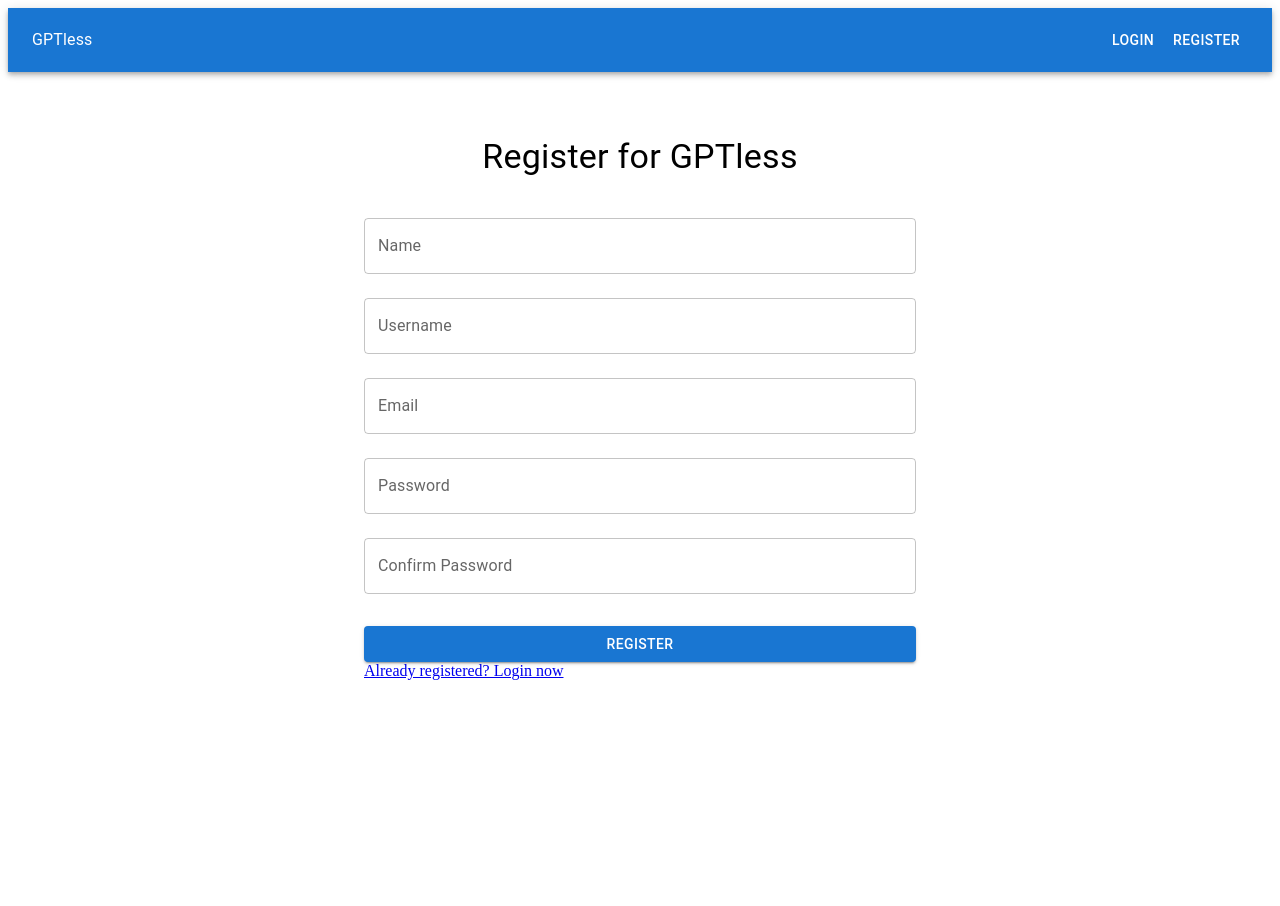
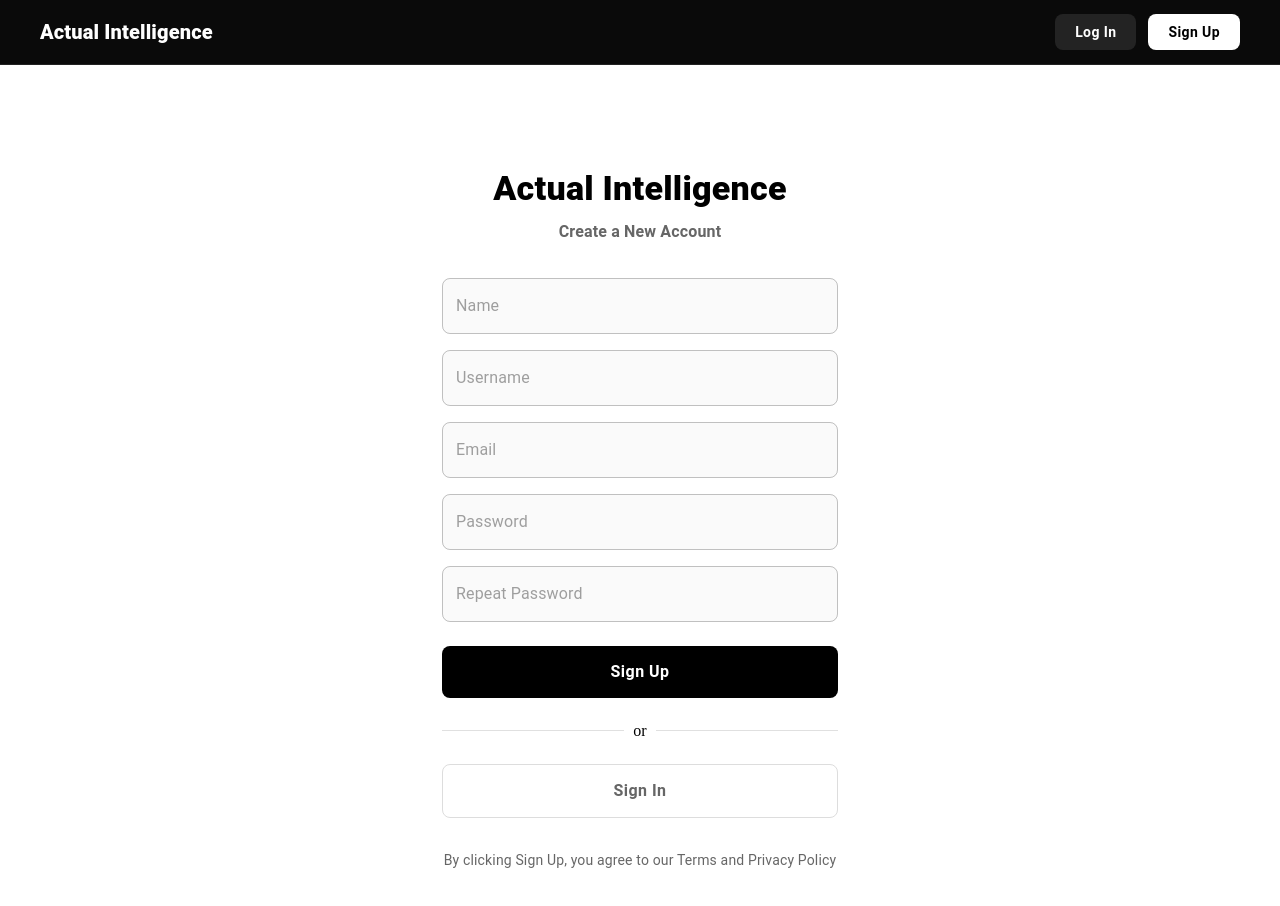
Before and after one commit to T16BGPTless/Actual-Intelligence-API, a React app in the folder frontend/: page /register in a window 1280 px wide. Shown: the top 906 px of the page. Before the commit the page ends 800 px from the top, so only its background shows below. Built offline with nearby package versions, Linux system fonts and the light colour scheme; the HTML template or start-up script is replaced by a standard one.

Commit message:
Made login, register and navbar really pretty

```diff
--- a/frontend/src/App.jsx
+++ b/frontend/src/App.jsx
@@ -1,21 +1,31 @@
 import { Routes, Route } from "react-router-dom";
+import { Box, Container } from "@mui/material";
 import Navbar from "./components/Navbar";
-
 import Home from "./pages/Home";
 import Login from "./pages/auth/Login";
 import Register from "./pages/auth/Register";
 
 function App() {
   return (
-    <>
+    <Box sx={{ display: 'flex', flexDirection: 'column', minHeight: '100vh' }}>
       <Navbar />
+      <Box component="main" sx={{ flexGrow: 1, pt: '64px' }}>
+        <Container
+          maxWidth="lg"
+          sx={{
+            py: 4,
+            px: { xs: 2, lg: 0 }
+          }}
+        >
+          <Routes>
+            <Route path="/" element={<Home />} />
+            <Route path="/login" element={<Login />} />
+            <Route path="/register" element={<Register />} />
+          </Routes>
+        </Container>
+      </Box>
 
-      <Routes>
-        <Route path="/" element={<Home />} />
-        <Route path="/login" element={<Login />} />
-        <Route path="/register" element={<Register />} />
-      </Routes>
-    </>
+    </Box>
   );
 }
 
--- a/frontend/src/components/Navbar.jsx
+++ b/frontend/src/components/Navbar.jsx
@@ -1,8 +1,5 @@
 import { useNavigate } from "react-router-dom";
-import AppBar from "@mui/material/AppBar";
-import Toolbar from "@mui/material/Toolbar";
-import Button from "@mui/material/Button";
-import Typography from "@mui/material/Typography";
+import { AppBar, Toolbar, Button, Typography, Box, Container } from "@mui/material";
 
 function Navbar() {
   const navigate = useNavigate();
@@ -13,31 +10,78 @@ function Navbar() {
     navigate("/login");
   };
 
+  const buttonBase = {
+    textTransform: 'none',
+    borderRadius: '8px',
+    fontWeight: 600,
+    px: 2.5,
+    transition: 'all 0.2s cubic-bezier(0.4, 0, 0.2, 1)',
+    '&:hover': { transform: 'translateY(-2px)' },
+    '&:active': { transform: 'translateY(0)' }
+  };
+
   return (
-    <AppBar position="static">
-      <Toolbar>
+    <AppBar
+      position="fixed"
+      elevation={0}
+      sx={{
+        bgcolor: '#0a0a0a',
+        borderBottom: '1px solid #222'
+      }}
+    >
+      <Container maxWidth="lg" disableGutters>
+        <Toolbar
+          sx={{
+            justifyContent: 'space-between',
+            px: { xs: 2, lg: 0 },
+            minHeight: '64px'
+          }}
+        >
           <Typography
-          sx={{ flexGrow: 1, cursor: "pointer" }}
+            variant="h6"
+            sx={{ cursor: "pointer", fontWeight: 900, color: '#fff' }}
             onClick={() => navigate("/")}
           >
-          GPTless
+            Actual Intelligence
           </Typography>
 
-        {token ? (
-          <Button color="inherit" onClick={logout}>
+          <Box sx={{ display: 'flex', gap: 1.5 }}>
+            {!token ? (
+              <>
+                <Button
+                  sx={{ ...buttonBase, color: '#fff', bgcolor: 'rgba(255,255,255,0.1)' }}
+                  onClick={() => navigate("/login")}
+                >
+                  Log In
+                </Button>
+                <Button
+                  variant="contained"
+                  disableElevation
+                  sx={{ ...buttonBase, bgcolor: '#fff', color: '#000' }}
+                  onClick={() => navigate("/register")}
+                >
+                  Sign Up
+                </Button>
+              </>
+            ) : (
+              <>
+                <Button
+                  sx={{ ...buttonBase, color: '#ff5252' }}
+                  onClick={logout}
+                >
                   Logout
                 </Button>
-        ) : (
-          <>
-            <Button color="inherit" onClick={() => navigate("/login")}>
-              Login
-            </Button>
-            <Button color="inherit" onClick={() => navigate("/register")}>
-              Register
+                <Button
+                  sx={{ ...buttonBase, color: '#ff5252' }}
+                  onClick={logout}
+                >
+                  Token Thing Here!
                 </Button>
               </>
             )}
+          </Box>
         </Toolbar>
+      </Container>
     </AppBar>
   );
 }
--- a/frontend/src/index.css
+++ b/frontend/src/index.css
@@ -1,111 +1,21 @@
-:root {
-  --text: #6b6375;
-  --text-h: #08060d;
-  --bg: #fff;
-  --border: #e5e4e7;
-  --code-bg: #f4f3ec;
-  --accent: #aa3bff;
-  --accent-bg: rgba(170, 59, 255, 0.1);
-  --accent-border: rgba(170, 59, 255, 0.5);
-  --social-bg: rgba(244, 243, 236, 0.5);
-  --shadow:
-    rgba(0, 0, 0, 0.1) 0 10px 15px -3px, rgba(0, 0, 0, 0.05) 0 4px 6px -2px;
-
-  --sans: system-ui, 'Segoe UI', Roboto, sans-serif;
-  --heading: system-ui, 'Segoe UI', Roboto, sans-serif;
-  --mono: ui-monospace, Consolas, monospace;
-
-  font: 18px/145% var(--sans);
-  letter-spacing: 0.18px;
-  color-scheme: light dark;
-  color: var(--text);
-  background: var(--bg);
-  font-synthesis: none;
-  text-rendering: optimizeLegibility;
-  -webkit-font-smoothing: antialiased;
-  -moz-osx-font-smoothing: grayscale;
-
-  @media (max-width: 1024px) {
-    font-size: 16px;
-  }
-}
-
-@media (prefers-color-scheme: dark) {
-  :root {
-    --text: #9ca3af;
-    --text-h: #f3f4f6;
-    --bg: #16171d;
-    --border: #2e303a;
-    --code-bg: #1f2028;
-    --accent: #c084fc;
-    --accent-bg: rgba(192, 132, 252, 0.15);
-    --accent-border: rgba(192, 132, 252, 0.5);
-    --social-bg: rgba(47, 48, 58, 0.5);
-    --shadow:
-      rgba(0, 0, 0, 0.4) 0 10px 15px -3px, rgba(0, 0, 0, 0.25) 0 4px 6px -2px;
-  }
-
-  #social .button-icon {
-    filter: invert(1) brightness(2);
-  }
-}
-
-body {
+/* index.css */
+html, body {
   margin: 0;
+  padding: 0;
+  width: 100%;
+  overflow-x: hidden;
+  background-color: #fff;
 }
 
 #root {
-  width: 1126px;
-  max-width: 100%;
-  margin: 0 auto;
-  text-align: center;
-  border-inline: 1px solid var(--border);
-  min-height: 100svh;
+  width: 100% !important;
+  margin: 0;
+  padding: 0;
   display: flex;
   flex-direction: column;
-  box-sizing: border-box;
+  min-height: 100vh;
 }
 
-h1,
-h2 {
-  font-family: var(--heading);
-  font-weight: 500;
-  color: var(--text-h);
+#root {
+  border-inline: none !important;
 }
-
-h1 {
-  font-size: 56px;
-  letter-spacing: -1.68px;
-  margin: 32px 0;
-  @media (max-width: 1024px) {
-    font-size: 36px;
-    margin: 20px 0;
-  }
-}
-h2 {
-  font-size: 24px;
-  line-height: 118%;
-  letter-spacing: -0.24px;
-  margin: 0 0 8px;
-  @media (max-width: 1024px) {
-    font-size: 20px;
-  }
-}
-p {
-  margin: 0;
-}
-
-code,
-.counter {
-  font-family: var(--mono);
-  display: inline-flex;
-  border-radius: 4px;
-  color: var(--text-h);
-}
-
-code {
-  font-size: 15px;
-  line-height: 135%;
-  padding: 4px 8px;
-  background: var(--code-bg);
-}
--- a/frontend/src/pages/auth/Login.jsx
+++ b/frontend/src/pages/auth/Login.jsx
@@ -1,13 +1,17 @@
-import { useState } from "react";
-import { Link, useNavigate } from "react-router-dom";
+import { useState, useEffect } from "react";
+import { useNavigate } from "react-router-dom";
 import axios from "axios";
 
-import TextField from "@mui/material/TextField";
-import Button from "@mui/material/Button";
-import Alert from "@mui/material/Alert";
-import Container from "@mui/material/Container";
-import Box from "@mui/material/Box";
-import Typography from "@mui/material/Typography";
+// MUI
+import {
+  TextField,
+  Button,
+  Alert,
+  Box,
+  Container,
+  Typography,
+  Divider
+} from "@mui/material";
 
 const BACKEND_URL = "http://localhost:5000";
 
@@ -17,6 +21,12 @@ function Login() {
   const [email, setEmail] = useState("");
   const [password, setPassword] = useState("");
   const [error, setError] = useState("");
+  const [mounted, setMounted] = useState(false);
+
+  useEffect(() => {
+    const timer = setTimeout(() => setMounted(true), 50);
+    return () => clearTimeout(timer);
+  }, []);
 
   const handleLogin = async (e) => {
     e.preventDefault();
@@ -37,37 +47,126 @@ function Login() {
     }
   };
 
+  const inputStyles = {
+    mb: 2,
+    '& .MuiOutlinedInput-root': {
+      borderRadius: '8px',
+      backgroundColor: '#fafafa',
+    }
+  };
+
+  const formButtonStyle = (isPrimary) => ({
+    py: 1.5,
+    borderRadius: '8px',
+    textTransform: 'none',
+    fontSize: '1rem',
+    fontWeight: 600,
+    transition: 'all 0.2s cubic-bezier(0.4, 0, 0.2, 1)',
+    bgcolor: isPrimary ? 'black' : 'rgba(255, 255, 255, 0.1)',
+    color: isPrimary ? 'white' : '#666',
+    border: isPrimary ? 'none' : '1px solid #ddd',
+    '&:hover': {
+      bgcolor: isPrimary ? '#222' : 'rgba(0, 0, 0, 0.05)',
+      transform: 'translateY(-1px)',
+    }
+  });
+
+  const fadeSlide = (delay = 0) => ({
+    opacity: mounted ? 1 : 0,
+    transform: mounted ? 'translateX(0px)' : 'translateX(-20px)',
+    transition: `all 0.5s cubic-bezier(0.16, 1, 0.3, 1)`,
+    transitionDelay: `${delay}ms`
+  });
+
   return (
-    <Container maxWidth="sm">
-      <Box sx={{ mt: 8 }}>
-        <Typography variant="h4">Login</Typography>
+    <Container maxWidth="xs">
+      <Box
+        sx={{
+          mt: 8,
+          display: 'flex',
+          flexDirection: 'column',
+          alignItems: 'center',
+          pb: 4
+        }}
+      >
+        <Typography variant="h4" sx={{ fontWeight: 900, mb: 1, ...fadeSlide(0) }}>
+          Actual Intelligence
+        </Typography>
 
-        {error && <Alert severity="error">{error}</Alert>}
+        <Typography
+          variant="subtitle1"
+          sx={{ fontWeight: 600, mb: 4, color: '#666', ...fadeSlide(50) }}
+        >
+          Log In to Your Account
+        </Typography>
 
-        <form onSubmit={handleLogin}>
+        {error && (
+          <Alert
+            severity="error"
+            sx={{ width: '100%', mb: 3, borderRadius: '8px', ...fadeSlide(100) }}
+          >
+            {error}
+          </Alert>
+        )}
+
+        <Box component="form" onSubmit={handleLogin} sx={{ width: '100%' }}>
+
           <TextField
-            label="Email"
+            placeholder="Email"
             fullWidth
-            margin="normal"
             value={email}
             onChange={(e) => setEmail(e.target.value)}
+            sx={{ ...inputStyles, ...fadeSlide(150) }}
           />
 
           <TextField
-            label="Password"
+            placeholder="Password"
             type="password"
             fullWidth
-            margin="normal"
             value={password}
             onChange={(e) => setPassword(e.target.value)}
+            sx={{ ...inputStyles, mb: 3, ...fadeSlide(200) }}
           />
 
-          <Button type="submit" variant="contained" fullWidth sx={{ mt: 2 }}>
-            Login
+          <Button
+            variant="contained"
+            fullWidth
+            type="submit"
+            disableElevation
+            sx={{ ...formButtonStyle(true), ...fadeSlide(250) }}
+          >
+            Sign In
           </Button>
-        </form>
 
-        <Link to="/register">No account? Register</Link>
+          <Divider sx={{ my: 3, ...fadeSlide(300) }}>
+            or
+          </Divider>
+
+          <Button
+            variant="contained"
+            fullWidth
+            onClick={() => navigate("/register")}
+            disableElevation
+            sx={{ ...formButtonStyle(false), ...fadeSlide(350) }}
+          >
+            Create an Account
+          </Button>
+
+          <Typography
+            variant="body2"
+            align="center"
+            sx={{ mt: 4, color: 'text.secondary', ...fadeSlide(400) }}
+          >
+            Forgot your password?{' '}
+            <Box
+              component="span"
+              sx={{ color: 'black', fontWeight: 600, cursor: 'pointer' }}
+            >
+              Reset it here
+            </Box>
+          </Typography>
+
+        </Box>
       </Box>
     </Container>
   );
--- a/frontend/src/pages/auth/Register.jsx
+++ b/frontend/src/pages/auth/Register.jsx
@@ -1,5 +1,5 @@
 import { useState } from 'react';
-import { Link, useNavigate } from 'react-router-dom';
+import { useNavigate } from 'react-router-dom';
 import axios from 'axios';
 
 // MUI
@@ -10,6 +10,7 @@ import {
   Box,
   Container,
   Typography,
+  Divider
 } from '@mui/material';
 
 const BACKEND_URL = "http://localhost:5000";
@@ -17,37 +18,47 @@ const BACKEND_URL = "http://localhost:5000";
 function Register() {
   const navigate = useNavigate();
 
-  const [name, setName] = useState('');
-  const [username, setUsername] = useState('');
-  const [email, setEmail] = useState('');
-  const [password, setPassword] = useState('');
-  const [confirmPassword, setConfirmPassword] = useState('');
+  const [formData, setFormData] = useState({
+    name: '',
+    username: '',
+    email: '',
+    password: '',
+    confirmPassword: ''
+  });
+
   const [error, setError] = useState('');
+  const [mounted, setMounted] = useState(false);
+
+  useState(() => {
+    setTimeout(() => setMounted(true), 50);
+  }, []);
+
+  const handleChange = (prop) => (e) => {
+    setFormData({ ...formData, [prop]: e.target.value });
+  };
 
   const registerUser = async (e) => {
     e.preventDefault();
     setError('');
 
-    if (password !== confirmPassword) {
+    if (formData.password !== formData.confirmPassword) {
       setError('Passwords do not match.');
       return;
     }
 
     try {
       const res = await axios.post(`${BACKEND_URL}/v1/auth/register`, {
-        email,
-        password,
-        name,
-        username,
+        email: formData.email,
+        password: formData.password,
+        name: formData.name,
+        username: formData.username,
       });
 
       localStorage.setItem('token', res.data.accessToken);
-        localStorage.setItem('email', email);
+      localStorage.setItem('email', formData.email);
 
       navigate('/');
     } catch (err) {
-        console.log(err);
-
       const backendMessage =
         err.response?.data?.message ||
         err.response?.data?.error ||
@@ -58,78 +69,87 @@ function Register() {
     }
   };
 
+  const inputStyles = {
+    mb: 2,
+    '& .MuiOutlinedInput-root': {
+      borderRadius: '8px',
+      backgroundColor: '#fafafa',
+    }
+  };
+
+  const formButtonStyle = (isPrimary) => ({
+    py: 1.5,
+    borderRadius: '8px',
+    textTransform: 'none',
+    fontSize: '1rem',
+    fontWeight: 600,
+    transition: 'all 0.2s cubic-bezier(0.4, 0, 0.2, 1)',
+    bgcolor: isPrimary ? 'black' : 'rgba(255, 255, 255, 0.1)',
+    color: isPrimary ? 'white' : '#666',
+    border: isPrimary ? 'none' : '1px solid #ddd',
+    '&:hover': {
+      bgcolor: isPrimary ? '#222' : 'rgba(0, 0, 0, 0.05)',
+      transform: 'translateY(-1px)',
+    }
+  });
+
+  const fadeSlide = (delay = 0) => ({
+    opacity: mounted ? 1 : 0,
+    transform: mounted ? 'translateX(0px)' : 'translateX(-20px)',
+    transition: `all 0.5s cubic-bezier(0.16, 1, 0.3, 1)`,
+    transitionDelay: `${delay}ms`
+  });
+
   return (
-    <Container maxWidth="sm">
-      <Box sx={{
+    <Container maxWidth="xs">
+      <Box
+        sx={{
           mt: 8,
           display: 'flex',
           flexDirection: 'column',
-        alignItems: 'center'
-      }}>
-        <Typography variant="h4" sx={{ mb: 3 }}>
-          Register for GPTless
+          alignItems: 'center',
+          pb: 4
+        }}
+      >
+        <Typography variant="h4" sx={{ fontWeight: 900, mb: 1, ...fadeSlide(0) }}>
+          Actual Intelligence
+        </Typography>
+
+        <Typography
+          variant="subtitle1"
+          sx={{ fontWeight: 600, mb: 4, color: '#666', ...fadeSlide(50) }}
+        >
+          Create a New Account
         </Typography>
 
         {error && (
-          <Alert severity="error" sx={{ width: '100%', mb: 2 }}>
+          <Alert severity="error" sx={{ width: '100%', mb: 3, borderRadius: '8px', ...fadeSlide(100) }}>
             {error}
           </Alert>
         )}
 
         <Box component="form" onSubmit={registerUser} sx={{ width: '100%' }}>
-          <TextField
-            label="Name"
-            fullWidth
-            margin="normal"
-            value={name}
-            onChange={(e) => setName(e.target.value)}
-          />
 
-          <TextField
-            label="Username"
-            fullWidth
-            margin="normal"
-            value={username}
-            onChange={(e) => setUsername(e.target.value)}
-          />
+          <TextField placeholder="Name" fullWidth value={formData.name} onChange={handleChange('name')} sx={{ ...inputStyles, ...fadeSlide(150) }} />
+          <TextField placeholder="Username" fullWidth value={formData.username} onChange={handleChange('username')} sx={{ ...inputStyles, ...fadeSlide(200) }} />
+          <TextField placeholder="Email" fullWidth value={formData.email} onChange={handleChange('email')} sx={{ ...inputStyles, ...fadeSlide(250) }} />
+          <TextField placeholder="Password" type="password" fullWidth value={formData.password} onChange={handleChange('password')} sx={{ ...inputStyles, ...fadeSlide(300) }} />
+          <TextField placeholder="Repeat Password" type="password" fullWidth value={formData.confirmPassword} onChange={handleChange('confirmPassword')} sx={{ ...inputStyles, mb: 3, ...fadeSlide(350) }} />
 
-          <TextField
-            label="Email"
-            fullWidth
-            margin="normal"
-            value={email}
-            onChange={(e) => setEmail(e.target.value)}
-          />
-
-          <TextField
-            label="Password"
-            type="password"
-            fullWidth
-            margin="normal"
-            value={password}
-            onChange={(e) => setPassword(e.target.value)}
-          />
-
-          <TextField
-            label="Confirm Password"
-            type="password"
-            fullWidth
-            margin="normal"
-            value={confirmPassword}
-            onChange={(e) => setConfirmPassword(e.target.value)}
-          />
-
-          <Button
-            variant="contained"
-            fullWidth
-            sx={{ mt: 3 }}
-            onClick={registerUser}
-            type="submit"
-          >
-            Register
+          <Button variant="contained" fullWidth disableElevation sx={{ ...formButtonStyle(true), ...fadeSlide(400) }} type="submit">
+            Sign Up
           </Button>
 
-          <Link to="/login">Already registered? Login now</Link>
+          <Divider sx={{ my: 3, ...fadeSlide(450) }}>or</Divider>
+
+          <Button variant="contained" fullWidth disableElevation sx={{ ...formButtonStyle(false), ...fadeSlide(500) }} onClick={() => navigate("/login")}>
+            Sign In
+          </Button>
+
+          <Typography variant="body2" align="center" sx={{ mt: 4, color: 'text.secondary', ...fadeSlide(550) }}>
+            By clicking Sign Up, you agree to our Terms and Privacy Policy
+          </Typography>
+
         </Box>
       </Box>
     </Container>
```
Lines whose indentation alone changed are shown as unchanged.
